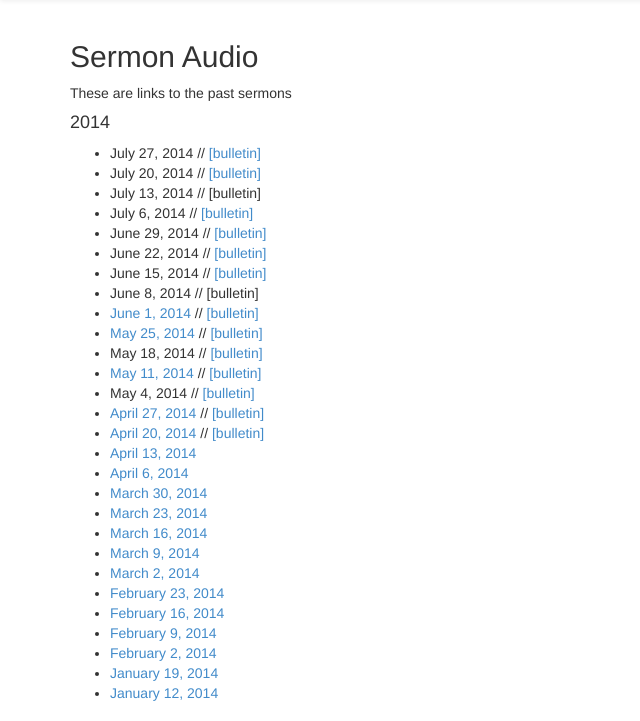
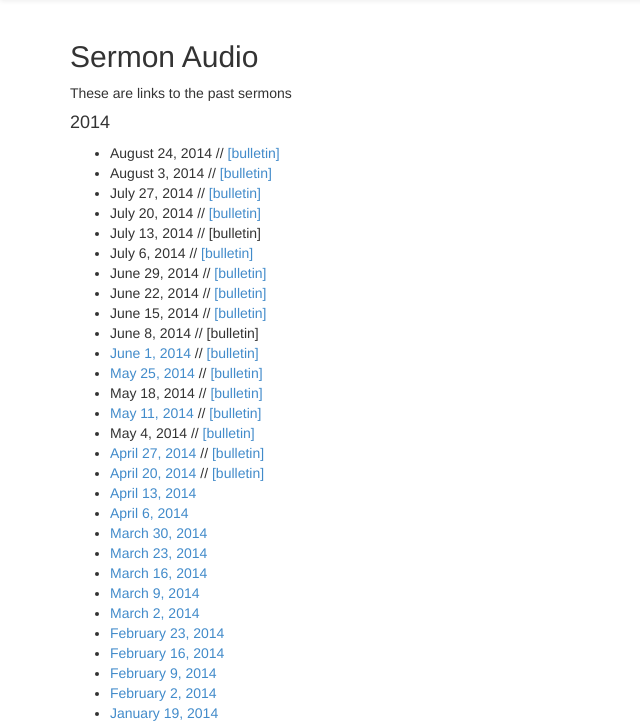
Before and after one commit to Twang015/CCUMC, a PHP site: page /sermon-audio.php in a window 1280 px wide. Shown: the part 51-772 px from the top of the page, without its empty margins (0-640 px from the left). Run offline with PHP 8.4, Linux system fonts and the light colour scheme; some libraries are stand-ins or nearby versions.

Commit message:
uploading bulletin and updating main page

```diff
--- a/sermon-audio.php
+++ b/sermon-audio.php
@@ -29,6 +29,8 @@
                     <p>These are links to the past sermons</p>
                     <h4>2014</h4>
                     <ul>
+                        <li>August 24, 2014 // <a href="files/bulletins/8.24 Bulletin.pdf">[bulletin]</a></li>
+                        <li>August 3, 2014 // <a href="files/bulletins/alet - aug 3 2014.docx">[bulletin]</a></li>
                         <li>July 27, 2014 // <a href="files/bulletins/alet - jul 27 2014.docx">[bulletin]</a></li>
                         <li>July 20, 2014 // <a href="files/bulletins/alet - jul 20 2014.docx">[bulletin]</a></li>
                         <li>July 13, 2014 // [bulletin]</li>
```
Also changed, not shown: index.php (+4 -3 lines).
